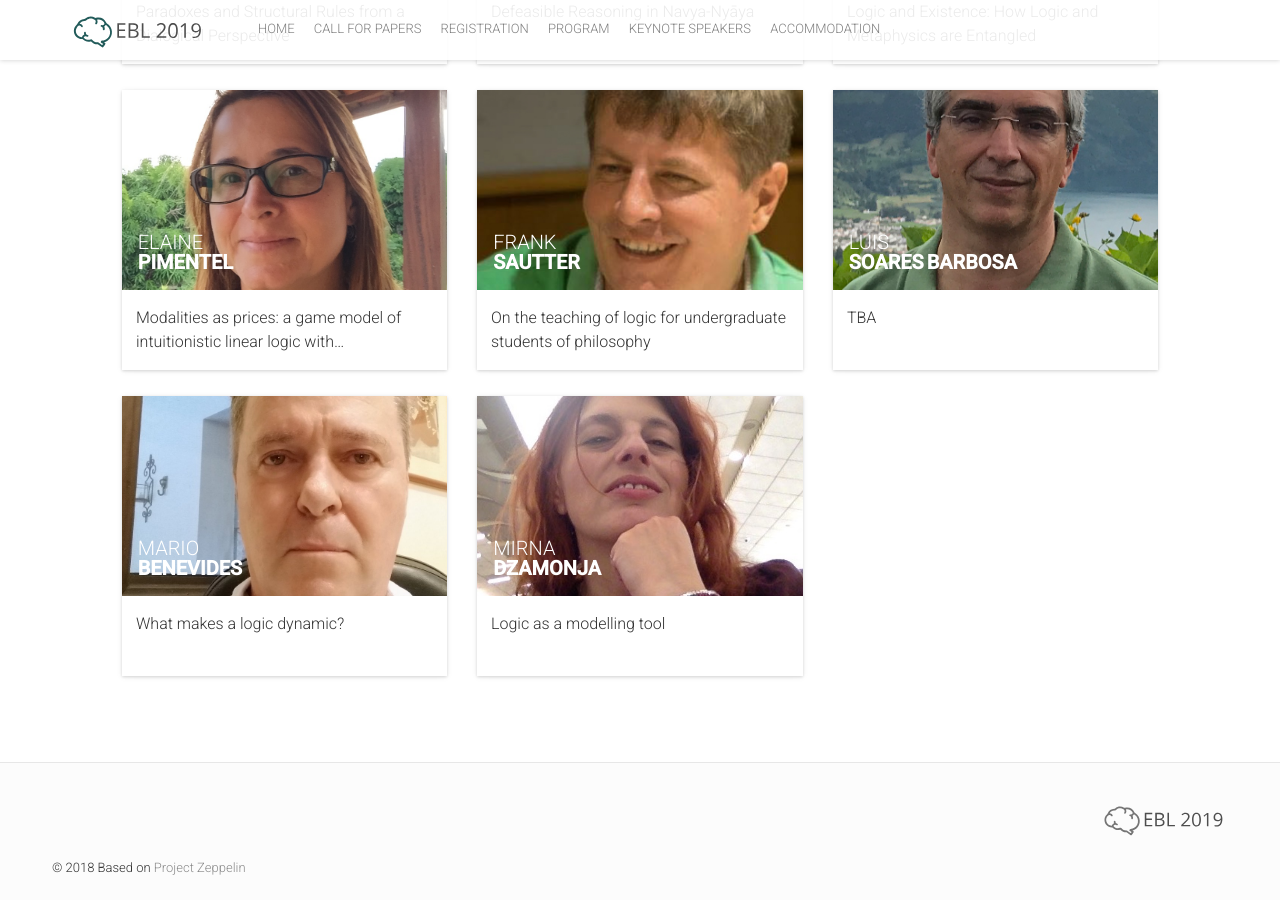
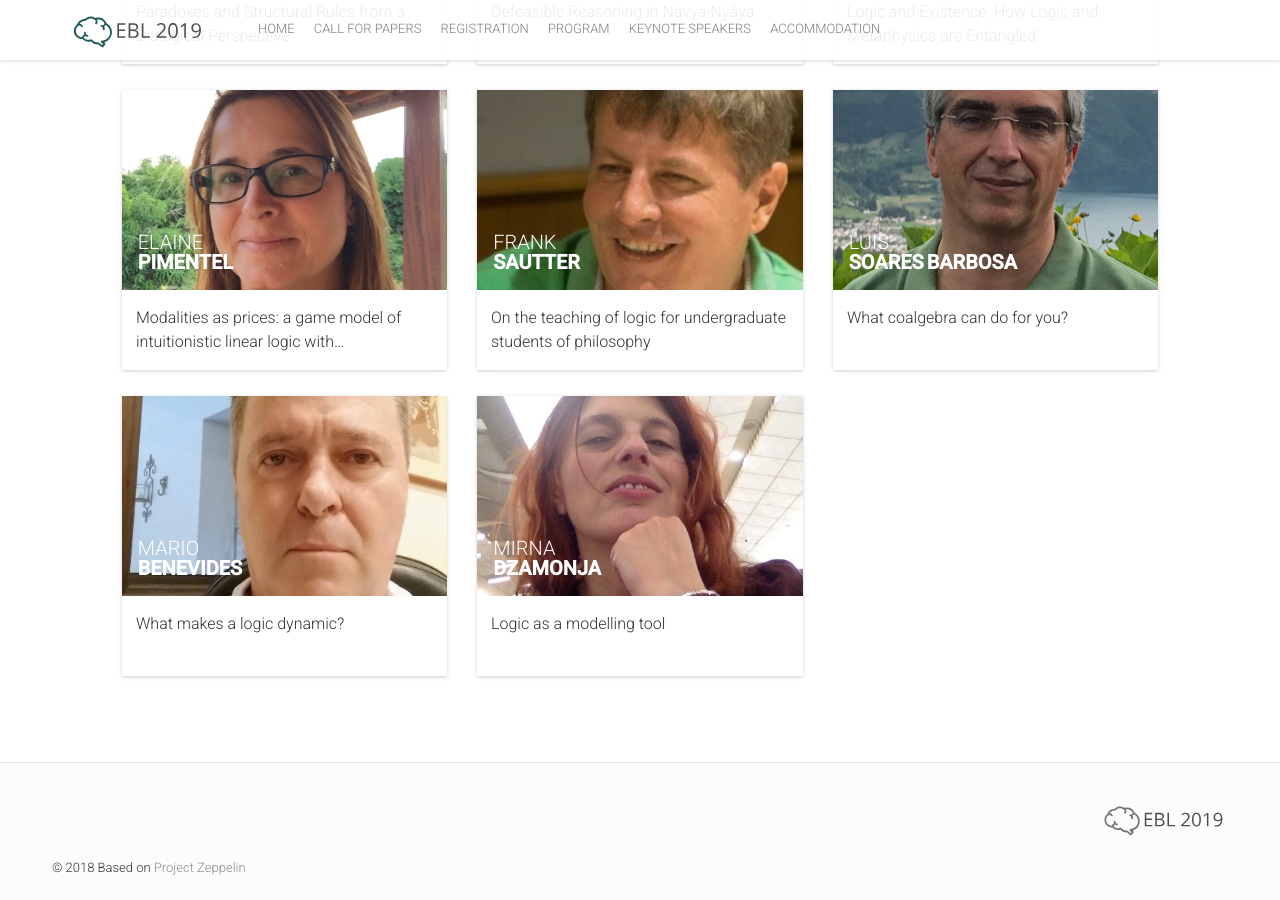
Before and after one commit to brunobruck/ebl, a Jekyll site: the page built from speakers.html, in a window 1280 px wide and 900 px high, scrolled down 673 px. Built offline with Jekyll 4.4.1, drawn with Linux system fonts in a browser that asks for light colours; nearby versions of some CDN libraries.

Commit message:
new version

```diff
--- a/_data/sessions.yml
+++ b/_data/sessions.yml
@@ -35,7 +35,7 @@
   language: en
 -
   id: 006
-  title: "TBA"
+  title: "What coalgebra can do for you?"
   description: ""
   subtype: presentation
   speakers: [6]
```
